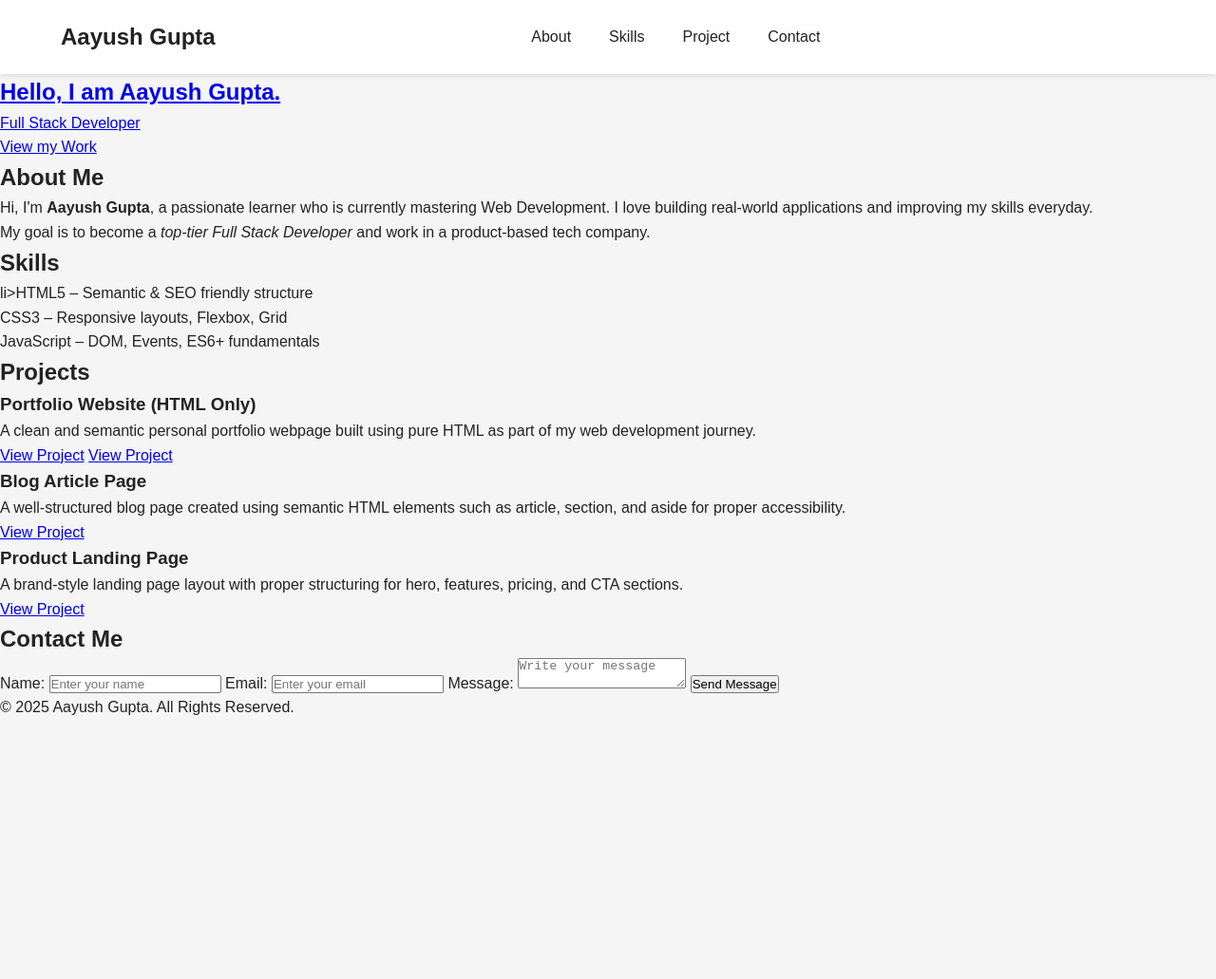
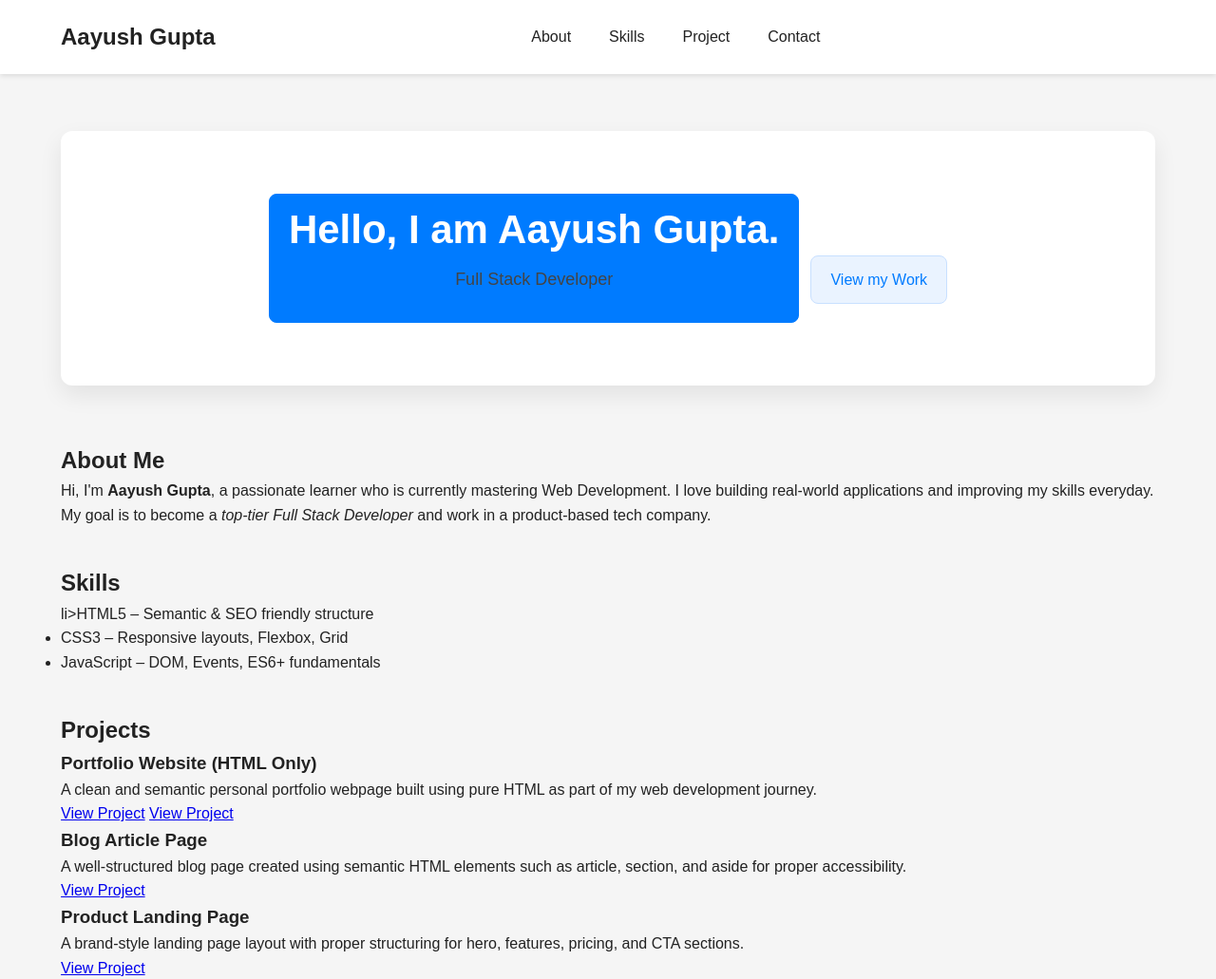
Before and after one commit to San1357/01-Portfolio, a plain HTML site: page index.html in a window 1280 px wide. Shown: the top 1031 px of the page at 95% size. Before the commit the page ends 800 px from the top, so only its background shows below. Drawn offline with Linux system fonts and the light colour scheme.

Commit message:
Styled Hero Section & add Global section spacing

```diff
--- a/style.css
+++ b/style.css
@@ -55,3 +55,71 @@ nav ul li a:hover{
     color: #007bff;
 
 }
+
+/* ===== Hero ===== */
+
+#hero{
+    width: 90%;
+    margin: 60px auto;
+    padding: 60px 20px;
+    background: #ffffff;
+    border-radius: 12px;
+    box-shadow: 0 10px 25px rgba(0,0,0,0.08);
+    text-align: center;
+
+
+}
+
+#hero h2{
+    font-size: 42px;
+    line-height: 1.2;
+    margin-bottom: 12px;
+
+}
+
+#hero p{
+
+    font-size: 18px;
+    margin-bottom: 18px;
+    color: #444;
+
+}
+
+#hero a{
+    display: inline-block;
+    padding: 12px 20px;
+    margin: 6px;
+    border-radius: 8px;
+    text-decoration: none;
+    border: 1px solid #007bff;
+    transition: 0.25s;
+
+}
+
+#hero a:first-of-type{
+     background: #007bff;
+     color: #fff;
+
+}
+
+#hero a:last-of-type{
+    color: #007bff;
+    background: #eaf3ff;
+    border-color: #c8e0ff;
+
+
+}
+
+#hero a:hover{
+
+    transform: translateY(-2px);
+    box-shadow: 0 6px 14px rgba(0,0,0,0.08);
+
+}
+
+/* ===== Sections default spacing ===== */
+
+section {
+  width: 90%;
+  margin: 40px auto;
+}
```
Also changed, not shown: 1 other file.
